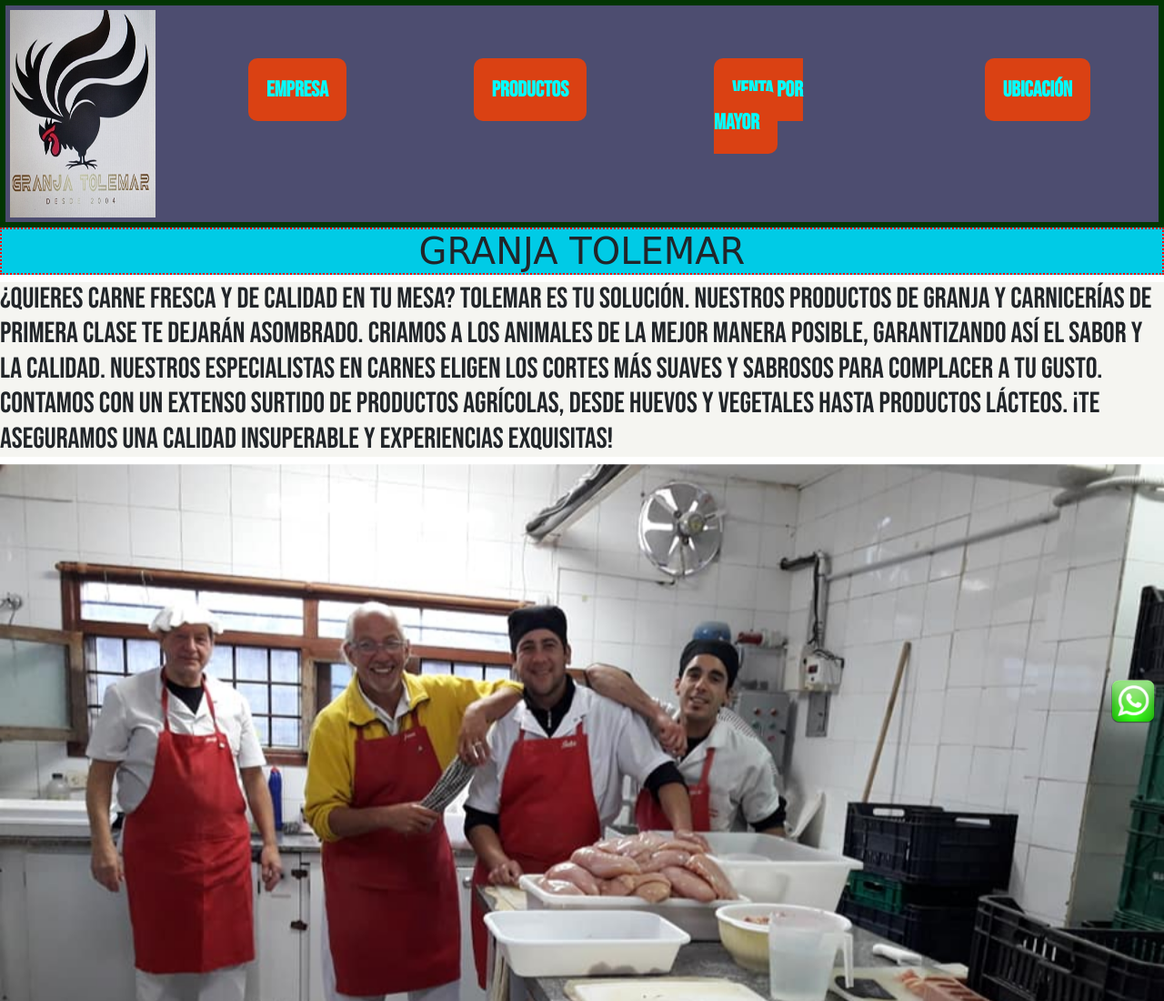
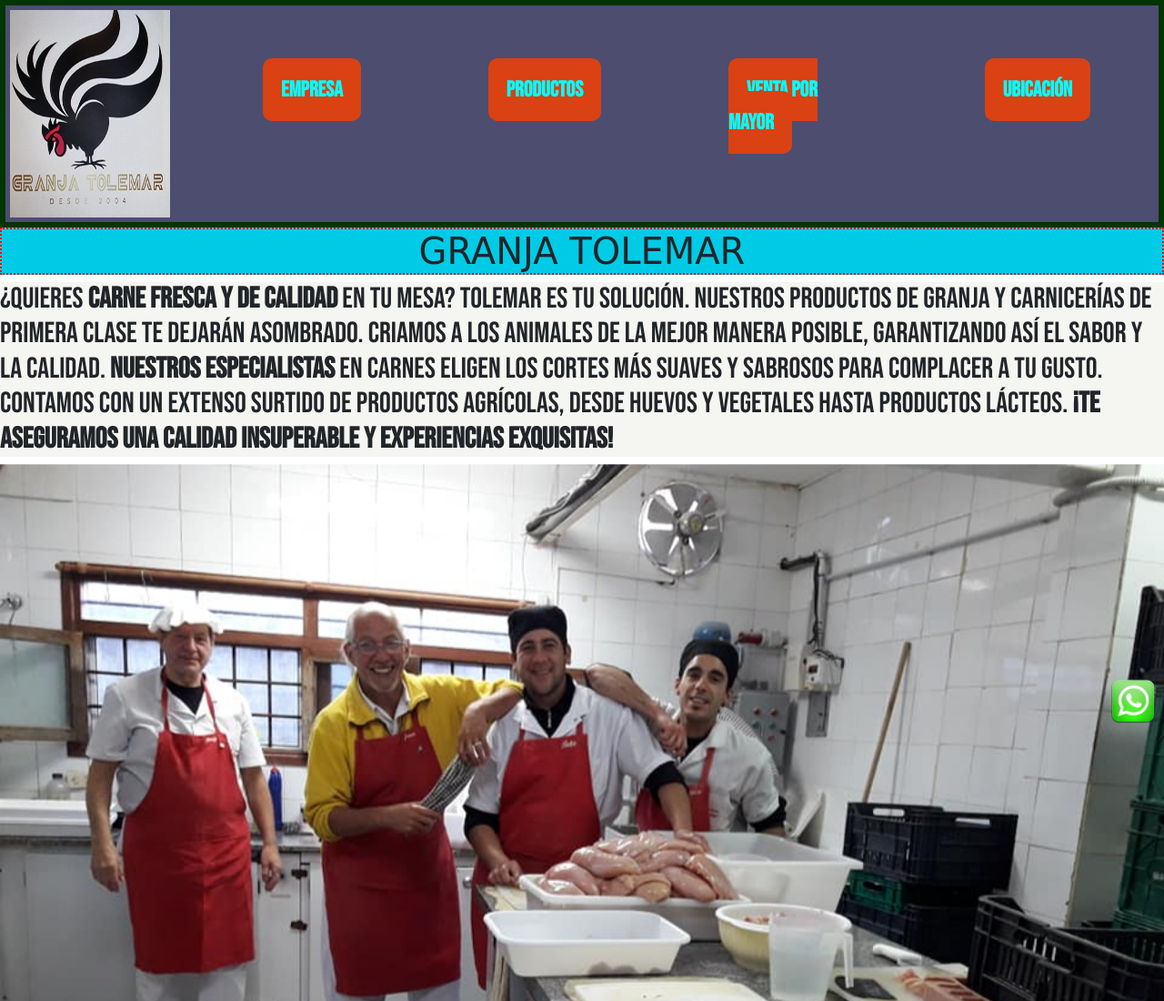
Before and after one commit to gonzsuarez/First-repo, a website: page index.html in a window 1280 px wide. Shown: the top 1100 px of the page at 91% size. Drawn offline with nearby package versions, Linux system fonts and the light colour scheme; a web font is replaced by a local one.

Commit message:
ultimo commit

```diff
--- a/Scss/_header.scss
+++ b/Scss/_header.scss
@@ -51,7 +51,7 @@
     z-index: 1;
     border: 0.4rem solid $color-fuente-secu;
     img{
-        width: 10rem;
+        width: 11rem;
     }
     nav{
         ul{
--- a/Scss/_texto-vtaxmayor.scss
+++ b/Scss/_texto-vtaxmayor.scss
@@ -3,7 +3,7 @@
     background-size: contain;
     background-position: center center;
     background-repeat: no-repeat;
-    width: 100%;
+    width: 100vh;
     height: 100vh;
     display: flex;
     align-items: flex-end;
--- a/index.html
+++ b/index.html
@@ -6,7 +6,7 @@
     <meta name="viewport" content="width=device-width, initial-scale=1.0">
     <meta name="author" content="Gonz Suarez">
     <meta name="keywords" content="granja, pollo, carne, cerdo">
-    <meta name="geo.placement" content="Mar del Plata">
+    <meta name="geo.placename" content="Mar del Plata">
     <link rel="shortcut icon" href="Imagrn/ST.ico" type="image/x-icon">
     <!--Bootstrap-->
     <link href="https://cdn.jsdelivr.net/npm/bootstrap@5.3.0/dist/css/bootstrap.min.css" rel="stylesheet" integrity="sha384-9ndCyUaIbzAi2FUVXJi0CjmCapSmO7SnpJef0486qhLnuZ2cdeRhO02iuK6FUUVM" crossorigin="anonymous">
@@ -35,8 +35,8 @@
             </h1>
         </section>
         <section>
-            <h2>¿Quieres carne fresca y de calidad en tu mesa? Tolemar es tu solución. Nuestros productos de granja y carnicerías de primera clase te dejarán asombrado. Criamos a los animales de la mejor manera posible, garantizando así el sabor y la calidad.
-                Nuestros especialistas en carnes eligen los cortes más suaves y sabrosos para complacer a tu gusto. Contamos con un extenso surtido de productos agrícolas, desde huevos y vegetales hasta productos lácteos. ¡Te aseguramos una calidad insuperable y experiencias exquisitas!</h2>
+            <h2>¿Quieres <strong>carne fresca y de calidad</strong> en tu mesa? Tolemar es tu solución. Nuestros productos de granja y carnicerías de primera clase te dejarán asombrado. Criamos a los animales de la mejor manera posible, garantizando así el sabor y la calidad.
+              <strong>Nuestros especialistas</strong> en carnes eligen los cortes más suaves y sabrosos para complacer a tu gusto. Contamos con un extenso surtido de productos agrícolas, desde huevos y vegetales hasta productos lácteos. <strong>¡Te aseguramos una calidad insuperable y experiencias exquisitas!</strong></h2>
         </section>
         <section>
             <div id="carouselExampleSlidesOnly" class="carousel slide" data-bs-ride="carousel">
```
Also changed, not shown: Css/style.css, Imagrn/Nuevo-logo.jpg (added).
